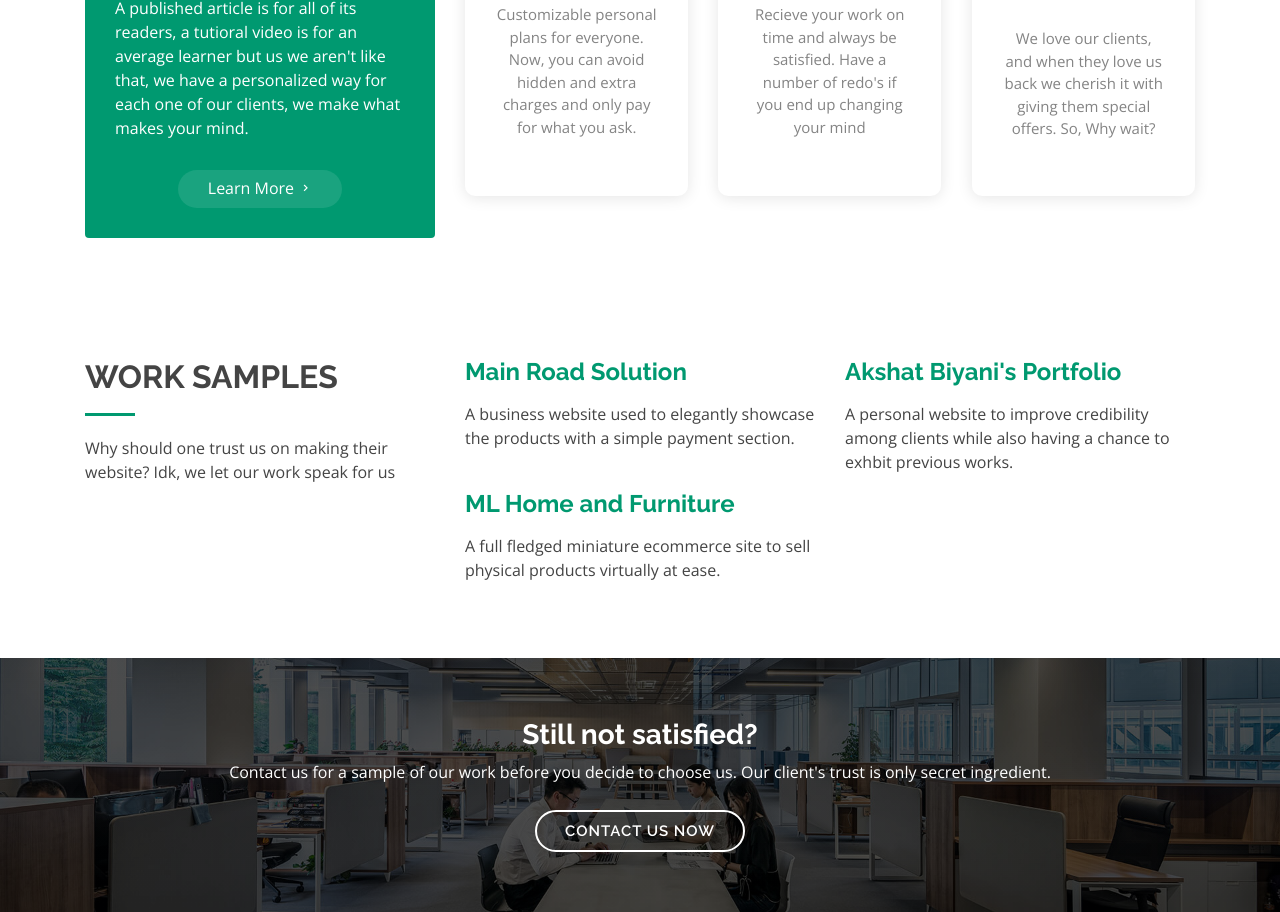
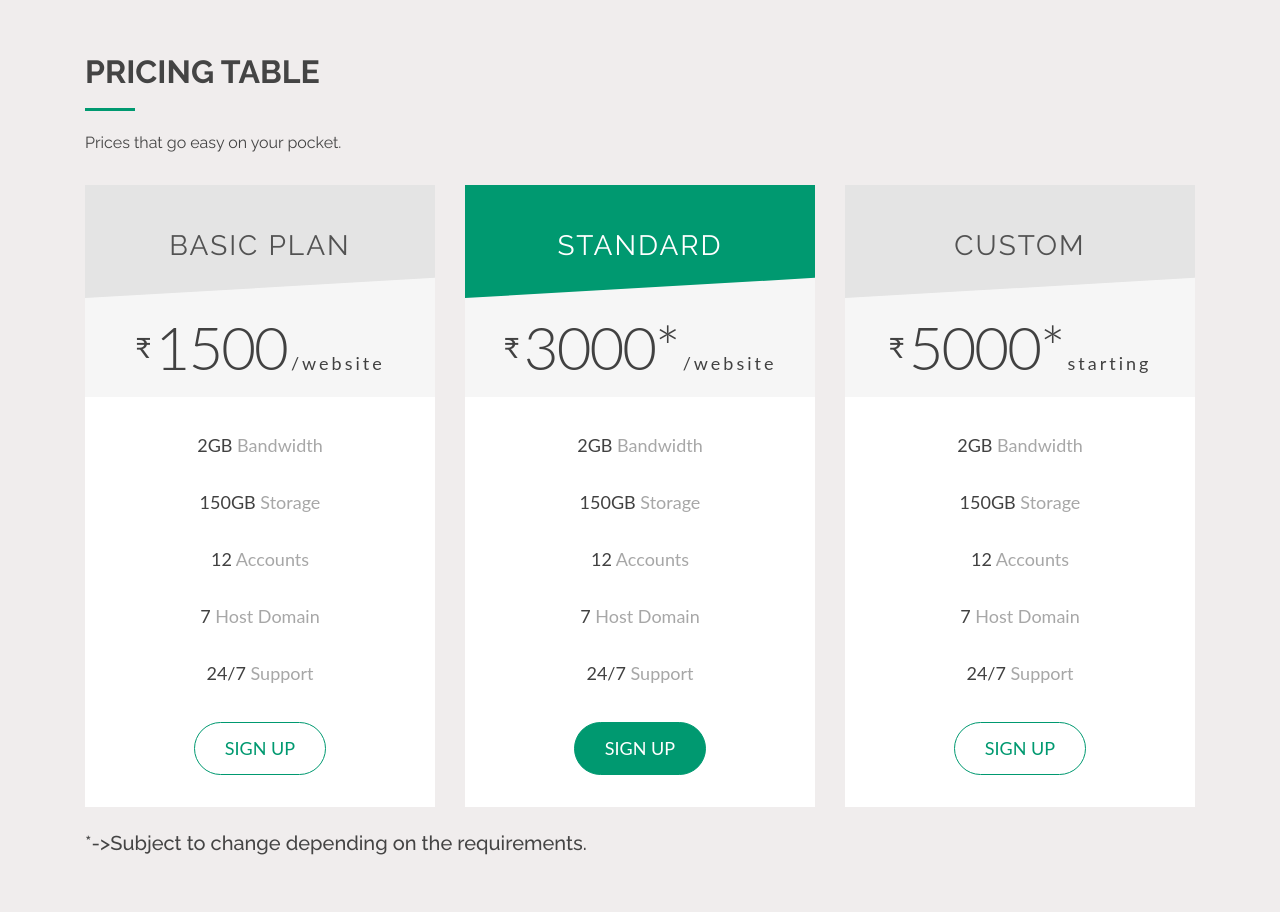
Before and after one commit to VikrantReddy/pagestop, a plain HTML site: page index.html in a window 1280 px wide. Shown: the part 1705-2617 px from the top of the page. Drawn offline with nearby package versions, Linux system fonts and the light colour scheme.

Commit message:
fixed some merge problems

```diff
--- a/index.html
+++ b/index.html
@@ -1,5 +1,6 @@
 <!DOCTYPE html>
 <html lang="en">
+
 <head>
   <meta charset="utf-8" />
   <meta content="width=device-width, initial-scale=1.0" name="viewport" />
@@ -15,26 +16,20 @@
   <!-- Google Fonts -->
   <link
     href="https://fonts.googleapis.com/css?family=Open+Sans:300,300i,400,400i,600,600i,700,700i|Raleway:300,300i,400,400i,500,500i,600,600i,700,700i|Poppins:300,300i,400,400i,500,500i,600,600i,700,700i"
-      rel="stylesheet"
-    />
+    rel="stylesheet" />
 
   <!-- Vendor CSS Files -->
-    <link
-      href="assets/vendor/bootstrap/css/bootstrap.min.css"
-      rel="stylesheet"
-    />
+  <link href="assets/vendor/bootstrap/css/bootstrap.min.css" rel="stylesheet" />
   <link href="assets/vendor/icofont/icofont.min.css" rel="stylesheet" />
   <link href="assets/vendor/boxicons/css/boxicons.min.css" rel="stylesheet" />
   <link href="assets/vendor/remixicon/remixicon.css" rel="stylesheet" />
   <link href="assets/vendor/venobox/venobox.css" rel="stylesheet" />
-    <link
-      href="assets/vendor/owl.carousel/assets/owl.carousel.min.css"
-      rel="stylesheet"
-    />
+  <link href="assets/vendor/owl.carousel/assets/owl.carousel.min.css" rel="stylesheet" />
   <link href="assets/vendor/aos/aos.css" rel="stylesheet" />
 
   <!-- Template Main CSS File -->
   <link href="assets/css/style.css" rel="stylesheet" />
+  <link href="assets/css/pstyle.css" rel="stylesheet">
 </head>
 
 <body>
@@ -82,11 +77,7 @@
 
   <!-- ======= Hero Section ======= -->
   <section id="hero" class="d-flex align-items-center">
-      <div
-        class="container text-center position-relative"
-        data-aos="fade-in"
-        data-aos-delay="100"
-      >
+    <div class="container text-center position-relative" data-aos="fade-in" data-aos-delay="100">
       <h1>Your New Online Presence</h1>
       <h2>We are team of talanted people helping you get your work done</h2>
       <a href="#about" class="btn-get-started scrollto">Get Started</a>
@@ -106,11 +97,7 @@
               available for everyone
             </h3>
           </div>
-            <div
-              class="col-lg-6 pt-4 pt-lg-0"
-              data-aos="fade-left"
-              data-aos-delay="100"
-            >
+          <div class="col-lg-6 pt-4 pt-lg-0" data-aos="fade-left" data-aos-delay="100">
             <p>
               In today's world, having a website of your own to showcase your
               talent has become a privlige. For the generation who has been
@@ -142,35 +129,53 @@
             <div class="section-title" data-aos="fade-right">
               <h2>Services</h2>
               <p>
-                  Go through our services, and choose what's will help you stand
-                  out.
+                Our services. Your needs.
               </p>
             </div>
           </div>
           <div class="col-lg-8">
             <div class="row">
-                <!-- <div class="col-md-6 d-flex align-items-stretch rounded mt-4">
+              <div class="col-md-6 d-flex align-items-stretch rounded mt-4">
                 <div class="icon-box" data-aos="zoom-in" data-aos-delay="50">
                   <div class="icon"><i class="bx bxl-dribbble"></i></div>
-                    <h4><a href="pricing.html">Easy programming</a></h4>
+                  <h4>Personalized Website</h4>
                   <p>
-                      Did you have a had time learning how to code since it was
-                      boring or hard? Let that change it within a matter of a
-                      few days.
+                    Give your online presence a boost with a website made just for you. Let us take the headache of
+                    building it.
                   </p>
                 </div>
-                </div>  -->
+              </div>
 
               <div class="col-md-6 d-flex align-items-stretch mt-4 rounded">
                 <div class="icon-box" data-aos="zoom-in" data-aos-delay="200">
                   <div class="icon"><i class="bx bx-world"></i></div>
-                    <h4><a href="pricing.html">Custom websites</a></h4>
+                  <h4>Custom websites</h4>
                   <p style="padding: 0 2%">
-                      Want a side hustle? Want to show off your skill? Get a
-                      website of your own and try to make your personalized gig.
+                    Have a plan on your mind but dont know how to bring it to life? Let us help you.
                   </p>
                 </div>
               </div>
+
+              <div class="col-md-6 d-flex align-items-stretch mt-4 rounded">
+                <div class="icon-box" data-aos="zoom-in" data-aos-delay="200">
+                  <div class="icon"><i class="bx bx-world"></i></div>
+                  <h4>Service websites</h4>
+                  <p style="padding: 0 2%">
+                    Want a website for specific service? We got you covered.
+                  </p>
+                </div>
+              </div>
+
+              <div class="col-md-6 d-flex align-items-stretch mt-4 rounded">
+                <div class="icon-box" data-aos="zoom-in" data-aos-delay="200">
+                  <div class="icon"><i class="bx bx-world"></i></div>
+                  <h4>Adding automation</h4>
+                  <p style="padding: 0 2%">
+                    Have a website but have a few things automated ? Consider it done.
+                  </p>
+                </div>
+              </div>
+
             </div>
           </div>
         </div>
@@ -179,14 +184,217 @@
     </section>
     <!-- End Services Section -->
 
+    <!-- =======Cost section======== -->
+    <main id="main">
+
+      <div id="generic_price_table">
+        <section>
+          <div class="container">
+            <div class="row">
+              <div class="col-md-12">
+                <!--PRICE HEADING START-->
+                <div class="section-title" data-aos="fade-right">
+                  <h2>Pricing table</h2>
+                  <p>
+                    Prices that go easy on your pocket.
+                  </p>
+                </div>
+
+                <!-- <div class="price-heading clearfix">
+                  <h1>Our Pricing Table</h1>
+                </div> -->
+                <!--//PRICE HEADING END-->
+              </div>
+            </div>
+          </div>
+          <div class="container">
+
+            <!--BLOCK ROW START-->
+            <div class="row">
+              <div class="col-md-4 col-sm-12">
+
+                <!--PRICE CONTENT START-->
+                <div class="generic_content clearfix">
+
+                  <!--HEAD PRICE DETAIL START-->
+                  <div class="generic_head_price clearfix">
+
+                    <!--HEAD CONTENT START-->
+                    <div class="generic_head_content clearfix">
+
+                      <!--HEAD START-->
+                      <div class="head_bg"></div>
+                      <div class="head">
+                        <span>Basic Plan</span>
+                      </div>
+                      <!--//HEAD END-->
+
+                    </div>
+                    <!--//HEAD CONTENT END-->
+
+                    <!--PRICE START-->
+                    <div class="generic_price_tag clearfix">
+                      <span class="price">
+                        <span class="sign">₹</span>
+                        <span class="currency">1500</span>
+                        <span class="month">/website</span>
+                      </span>
+                    </div>
+                    <!--//PRICE END-->
+
+                  </div>
+                  <!--//HEAD PRICE DETAIL END-->
+
+                  <!--FEATURE LIST START-->
+                  <div class="generic_feature_list">
+                    <ul>
+                      <li><span>2GB</span> Bandwidth</li>
+                      <li><span>150GB</span> Storage</li>
+                      <li><span>12</span> Accounts</li>
+                      <li><span>7</span> Host Domain</li>
+                      <li><span>24/7</span> Support</li>
+                    </ul>
+                  </div>
+                  <!--//FEATURE LIST END-->
+
+                  <!--BUTTON START-->
+                  <div class="generic_price_btn clearfix">
+                    <a class="" href="">Sign up</a>
+                  </div>
+                  <!--//BUTTON END-->
+
+                </div>
+                <!--//PRICE CONTENT END-->
+
+              </div>
+              <div class="col-md-4">
+
+                <!--PRICE CONTENT START-->
+                <div class="generic_content active clearfix">
+
+                  <!--HEAD PRICE DETAIL START-->
+                  <div class="generic_head_price clearfix">
+
+                    <!--HEAD CONTENT START-->
+                    <div class="generic_head_content clearfix">
+
+                      <!--HEAD START-->
+                      <div class="head_bg"></div>
+                      <div class="head">
+                        <span>Standard</span>
+                      </div>
+                      <!--//HEAD END-->
+
+                    </div>
+                    <!--//HEAD CONTENT END-->
+
+                    <!--PRICE START-->
+                    <div class="generic_price_tag clearfix">
+                      <span class="price">
+                        <span class="sign">₹</span>
+                        <span class="currency">3000*</span>
+                        <span class="month">/website</span>
+                      </span>
+                    </div>
+                    <!--//PRICE END-->
+
+                  </div>
+                  <!--//HEAD PRICE DETAIL END-->
+
+                  <!--FEATURE LIST START-->
+                  <div class="generic_feature_list">
+                    <ul>
+                      <li><span>2GB</span> Bandwidth</li>
+                      <li><span>150GB</span> Storage</li>
+                      <li><span>12</span> Accounts</li>
+                      <li><span>7</span> Host Domain</li>
+                      <li><span>24/7</span> Support</li>
+                    </ul>
+                  </div>
+                  <!--//FEATURE LIST END-->
+
+                  <!--BUTTON START-->
+                  <div class="generic_price_btn clearfix">
+                    <a class="" href="">Sign up</a>
+                  </div>
+                  <!--//BUTTON END-->
+
+                </div>
+                <!--//PRICE CONTENT END-->
+
+              </div>
+              <div class="col-md-4">
+
+                <!--PRICE CONTENT START-->
+                <div class="generic_content clearfix">
+
+                  <!--HEAD PRICE DETAIL START-->
+                  <div class="generic_head_price clearfix">
+
+                    <!--HEAD CONTENT START-->
+                    <div class="generic_head_content clearfix">
+
+                      <!--HEAD START-->
+                      <div class="head_bg"></div>
+                      <div class="head">
+                        <span>Custom</span>
+                      </div>
+                      <!--//HEAD END-->
+
+                    </div>
+                    <!--//HEAD CONTENT END-->
+
+                    <!--PRICE START-->
+                    <div class="generic_price_tag clearfix">
+                      <span class="price">
+                        <span class="sign">₹</span>
+                        <span class="currency">5000*</span>
+                        <span class="month">starting</span>
+                      </span>
+                    </div>
+                    <!--//PRICE END-->
+
+                  </div>
+                  <!--//HEAD PRICE DETAIL END-->
+
+                  <!--FEATURE LIST START-->
+                  <div class="generic_feature_list">
+                    <ul>
+                      <li><span>2GB</span> Bandwidth</li>
+                      <li><span>150GB</span> Storage</li>
+                      <li><span>12</span> Accounts</li>
+                      <li><span>7</span> Host Domain</li>
+                      <li><span>24/7</span> Support</li>
+                    </ul>
+                  </div>
+                  <!--//FEATURE LIST END-->
+
+                  <!--BUTTON START-->
+                  <div class="generic_price_btn clearfix">
+                    <a class="" href="">Sign up</a>
+                  </div>
+                  <!--//BUTTON END-->
+
+                </div>
+                <!--//PRICE CONTENT END-->
+
+              </div>
+            </div>
+            <!--//BLOCK ROW END-->
+            <br>
+            <h5>*->Subject to change depending on the requirements.</h5>
+          </div>
+        </section>
+      </div>
+    </main>
+
+    <!----- End of Cost section  ------>
+
     <!-- ======= Why Us Section ======= -->
     <section id="why-us" class="why-us">
       <div class="container">
         <div class="row">
-            <div
-              class="col-lg-4 d-flex align-items-stretch"
-              data-aos="fade-right"
-            >
+          <div class="col-lg-4 d-flex align-items-stretch" data-aos="fade-right">
             <div class="content">
               <h3>
                 Why Choose us when you can get find everything on the
@@ -199,20 +407,14 @@
                 what makes your mind.
               </p>
               <div class="text-center">
-                  <a href="#" class="more-btn"
-                    >Learn More <i class="bx bx-chevron-right"></i
-                  ></a>
+                <a href="#" class="more-btn">Learn More <i class="bx bx-chevron-right"></i></a>
               </div>
             </div>
           </div>
           <div class="col-lg-8 d-flex align-items-stretch">
             <div class="icon-boxes d-flex flex-column justify-content-center">
               <div class="row">
-                  <div
-                    class="col-xl-4 d-flex align-items-stretch"
-                    data-aos="zoom-in"
-                    data-aos-delay="50"
-                  >
+                <div class="col-xl-4 d-flex align-items-stretch" data-aos="zoom-in" data-aos-delay="50">
                   <div class="icon-box mt-4 mt-xl-0">
                     <i class="bx bx-receipt"></i>
                     <h4>Just pay for what you want</h4>
@@ -223,11 +425,7 @@
                     </p>
                   </div>
                 </div>
-                  <div
-                    class="col-xl-4 d-flex align-items-stretch"
-                    data-aos="zoom-in"
-                    data-aos-delay="100"
-                  >
+                <div class="col-xl-4 d-flex align-items-stretch" data-aos="zoom-in" data-aos-delay="100">
                   <div class="icon-box mt-4 mt-xl-0">
                     <i class="bx bx-cube-alt"></i>
                     <h4>We respect your time and choices</h4>
@@ -237,14 +435,10 @@
                     </p>
                   </div>
                 </div>
-                  <div
-                    class="col-xl-4 d-flex align-items-stretch"
-                    data-aos="zoom-in"
-                    data-aos-delay="150"
-                  >
+                <div class="col-xl-4 d-flex align-items-stretch" data-aos="zoom-in" data-aos-delay="150">
                   <div class="icon-box mt-4 mt-xl-0">
                     <i class="bx bx-images"></i>
-                      <h4>Special prices for reccuring customers</h4>
+                    <h4>Special prices for recuring customers</h4>
                     <p>
                       We love our clients, and when they love us back we
                       cherish it with giving them special offers. So, Why
@@ -260,62 +454,6 @@
       </div>
     </section>
     <!-- End Why Us Section -->
-
-      <!-- ======= Portfolio Section ======= -->
-      <section id="portfolio" class="portfolio">
-        <div class="container">
-          <div class="row">
-            <div class="col-lg-4" data-aos="fade-right">
-              <div class="section-title">
-                <h2>Work Samples</h2>
-                <p>
-                  Why should one trust us on making their website? Idk, we let
-                  our work speak for us
-                </p>
-              </div>
-            </div>
-
-            <div class="col-lg-8" data-aos="fade-up" data-aos-delay="50">
-              <div class="row">
-                <div class="col-lg-6">
-                  <h4>
-                    <a href="https://www.mainroadsolution.com" target="_blank">
-                      Main Road Solution
-                    </a>
-                  </h4>
-                  <p>
-                    A business website used to elegantly showcase the products
-                    with a simple payment section.
-                  </p>
-                </div>
-                <div class="col-lg-6">
-                  <h4>
-                    <a href="https://akshatbiyani.com" target="_blank">
-                      Akshat Biyani's Portfolio
-                    </a>
-                  </h4>
-                  <p>
-                    A personal website to improve credibility among clients
-                    while also having a chance to exhbit previous works.
-                  </p>
-                </div>
-                <div class="col-lg-6">
-                  <h4>
-                    <a href="https://mlhomeandfurniture.com" target="_blank">
-                      ML Home and Furniture
-                    </a>
-                  </h4>
-                  <p>
-                    A full fledged miniature ecommerce site to sell physical
-                    products virtually at ease.
-                  </p>
-                </div>
-              </div>
-            </div>
-          </div>
-        </div>
-      </section>
-      <!-- End Portfolio Section -->
 
     <!-- ======= Cta Section ======= -->
     <section id="cta" class="cta">
@@ -347,11 +485,7 @@
               <div class="col-lg-6">
                 <div class="member" data-aos="zoom-in" data-aos-delay="50">
                   <div class="pic">
-                      <img
-                        src="assets/img/team/team-6.png"
-                        class="img-fluid"
-                        alt=""
-                      />
+                    <img src="assets/img/team/team-6.png" class="img-fluid" alt="" />
                   </div>
                   <div class="member-info">
                     <h4>Vikrant Reddy</h4>
@@ -371,11 +505,7 @@
               <div class="col-lg-6 mt-4">
                 <div class="member" data-aos="zoom-in" data-aos-delay="200">
                   <div class="pic">
-                      <img
-                        src="assets/img/team/team-5.jfif"
-                        class="img-fluid"
-                        alt=""
-                      />
+                    <img src="assets/img/team/team-5.jfif" class="img-fluid" alt="" />
                   </div>
                   <div class="member-info">
                     <h4>Will be hiring soon</h4>
@@ -494,4 +624,5 @@
     }
   </script>
 </body>
+
 </html>
```
Also changed, not shown: pricing.html (+4 -2 lines), assets/favicon/apple-touch-icon.png (added), assets/favicon/favicon-32x32.png (added). Lines whose indentation alone changed are shown as unchanged.
